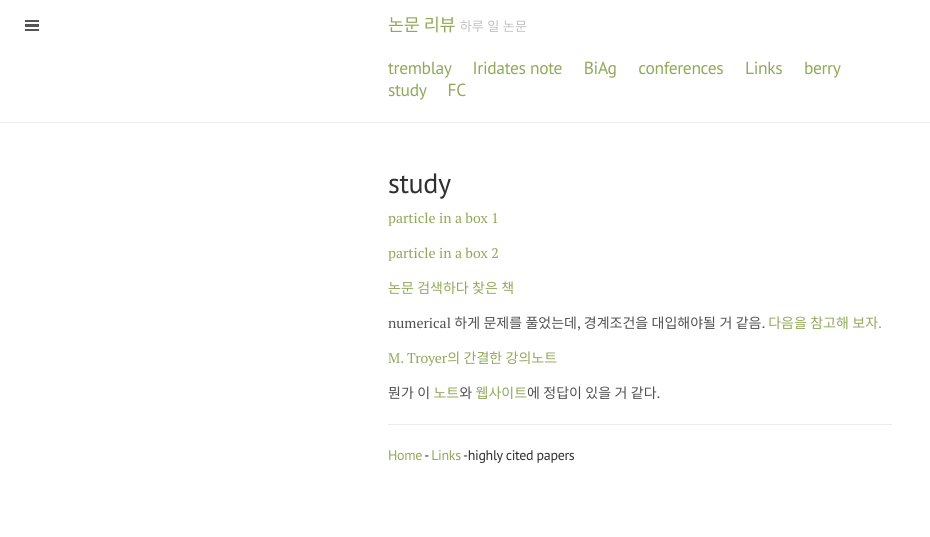
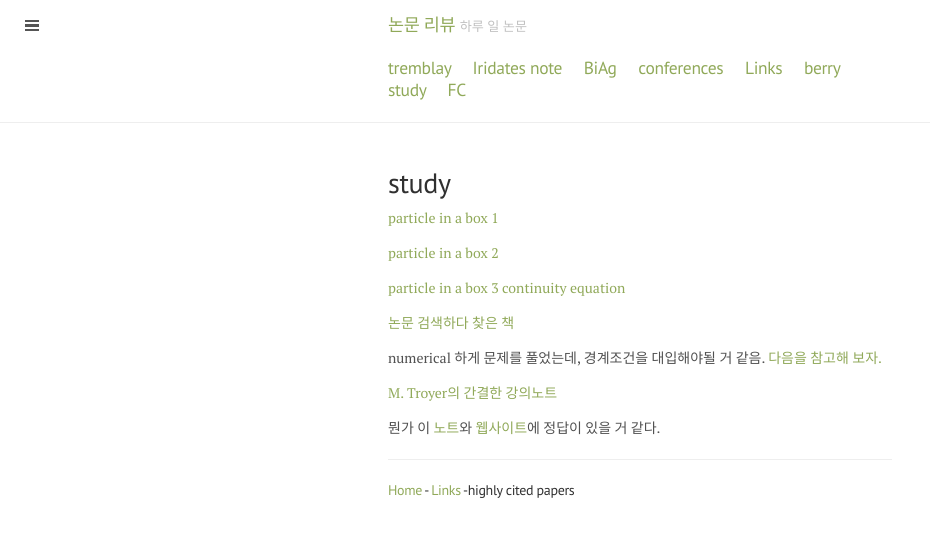
Before and after one commit to qkrwlsghdcjsworlt/work, a Jekyll site: the page built from study.md, in a window 1280 px wide. Shown: the top 537 px of the page, without its empty margins (0-930 px from the left). Built offline with Jekyll 4.4.1, drawn with Linux system fonts in a browser that asks for light colours.

Commit message:
“update”

```diff
--- a/study.md
+++ b/study.md
@@ -10,6 +10,9 @@ title: study
 
 
 [particle in a box 2]({{ site.baseurl }}/public/study/QM/Particle-in-a-box2.pdf)
+
+[particle in a box 3 continuity equation]({{ site.baseurl }}/public/study/QM/Particle-in-a-box3-continuity-equation.pdf)
+
 
 [논문 검색하다 찾은 책]({{ site.baseurl }}/public/study/QM/quantum-physics-2nd-eisbergresnick.pdf)
 
```
Also changed, not shown: 4 other files.
